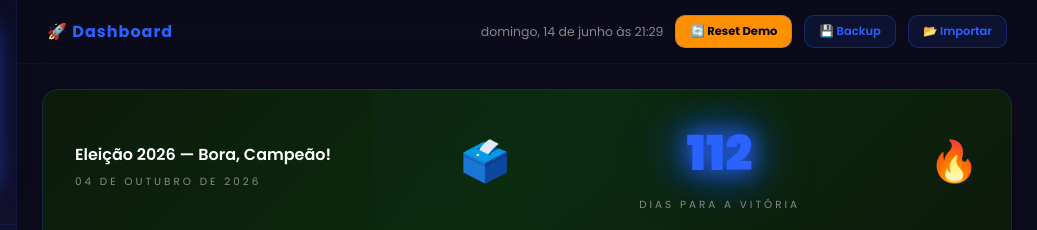
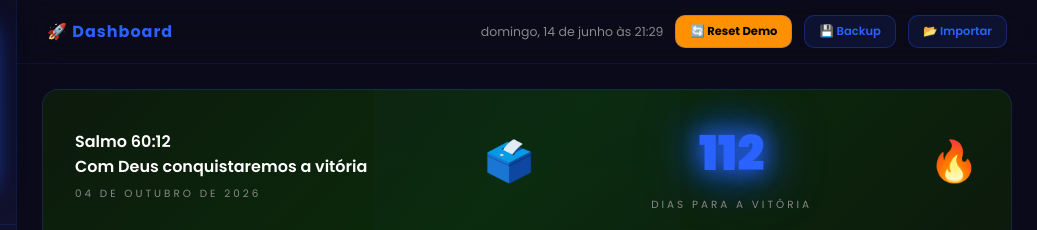
Before and after one commit to silviomvieira-hub/NETO2026, a website: page demo.html in a window 1280 px wide. Shown: the top 230 px of the page, 243-1280 px from the left. Drawn offline with nearby package versions, Linux system fonts and the light colour scheme.

Commit message:
Troca chamada por versiculo Salmo 60:12 no contador da eleicao
Co-Authored-By: Claude Opus 4.8 (1M context) <noreply@anthropic.com>

```diff
--- a/demo.html
+++ b/demo.html
@@ -1140,7 +1140,7 @@
         <div class="page active" id="page-dashboard">
             <div class="countdown-bar">
                 <div>
-                    <h3>Eleição 2026 — Bora, Campeão!</h3>
+                    <h3>Salmo 60:12<br>Com Deus conquistaremos a vitória</h3>
                     <span class="countdown-label">04 de outubro de 2026</span>
                 </div>
                 <div class="countdown-emoji">🗳️</div>
```
Also changed, not shown: index.html (+1 -1 lines).
